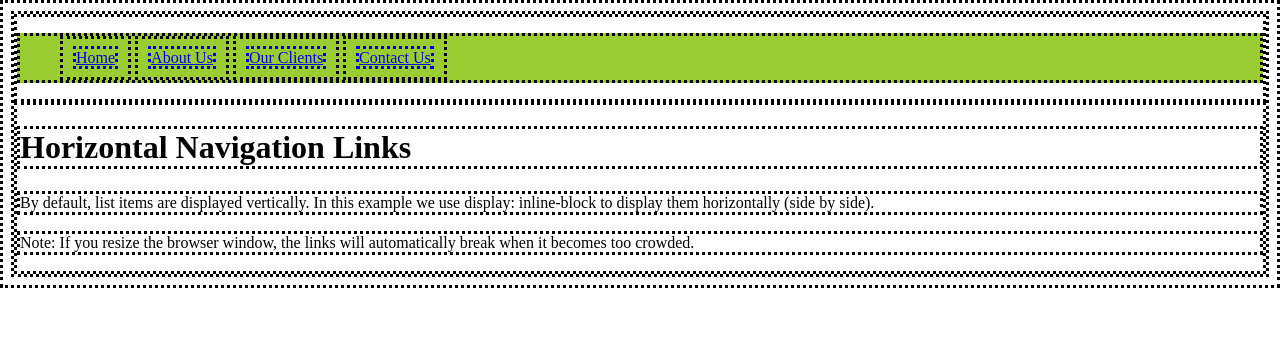
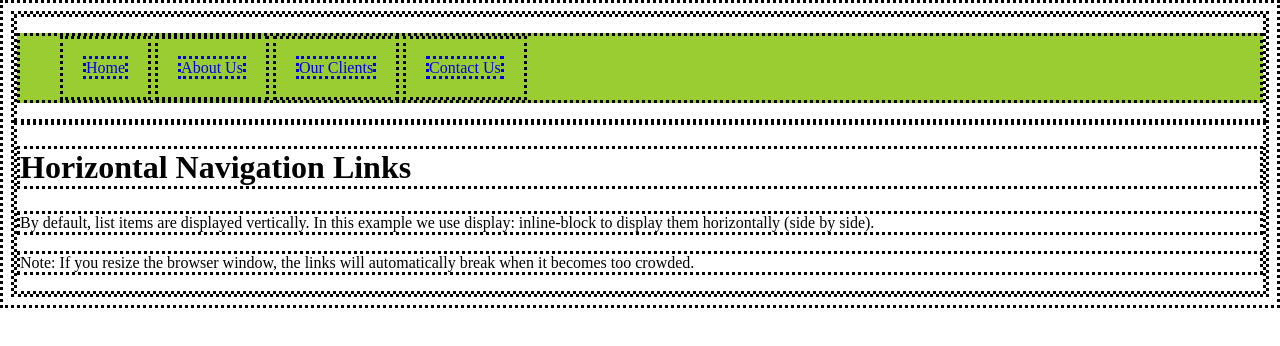
Before and after one commit to kdj0712/study_publishings, a plain HTML site: page docs/CSSs/displays_inlineblock.html in a window 1280 px wide. Drawn offline with Linux system fonts and the light colour scheme.

Commit message:
일부 수정

```diff
--- a/docs/css/displays_inlineblock.css
+++ b/docs/css/displays_inlineblock.css
@@ -4,5 +4,8 @@
 }
 .nav li{
     display: inline-block;
-    padding: 10px;
+    padding: 20px;
 }
+a {
+    text-decoration: none;
+}
```
